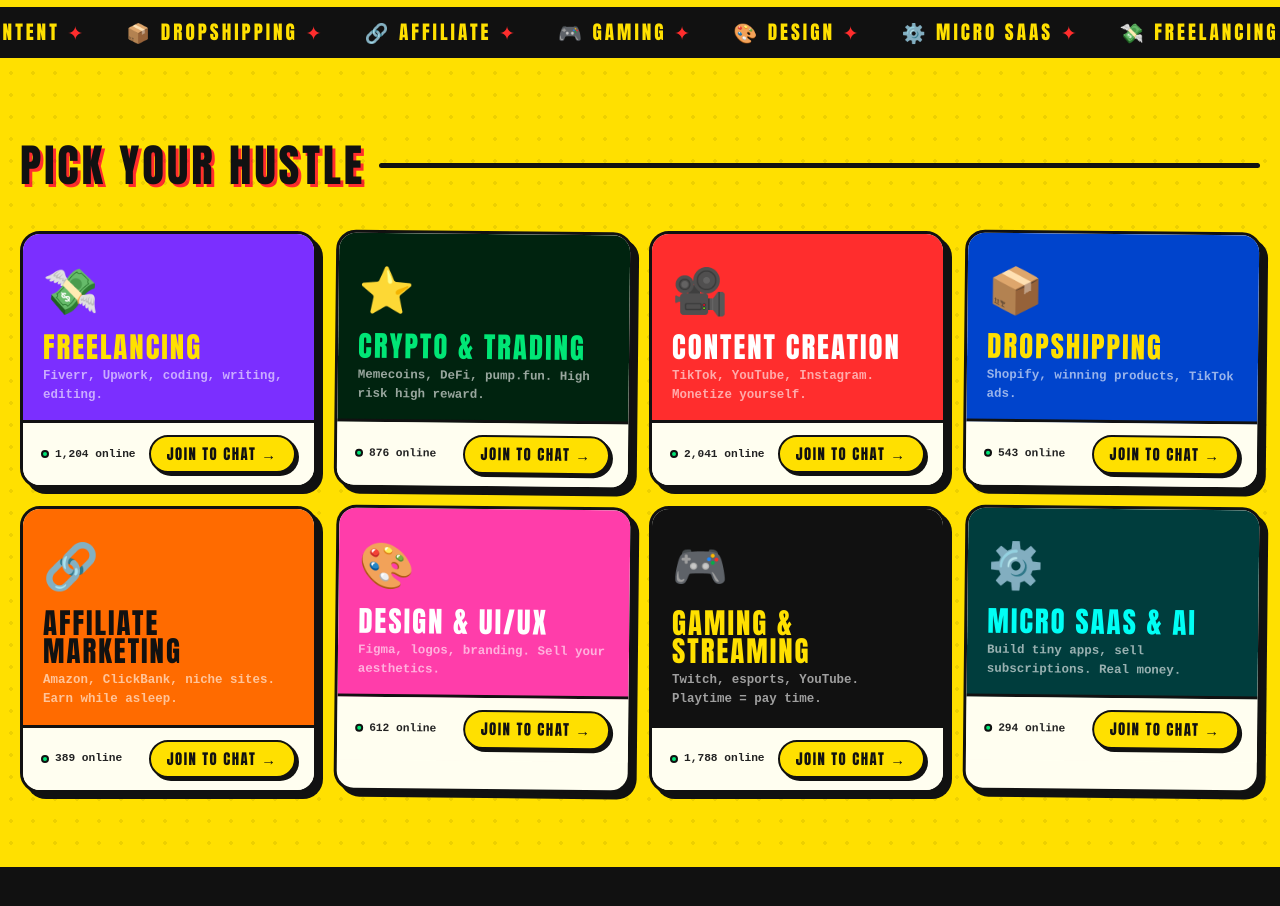
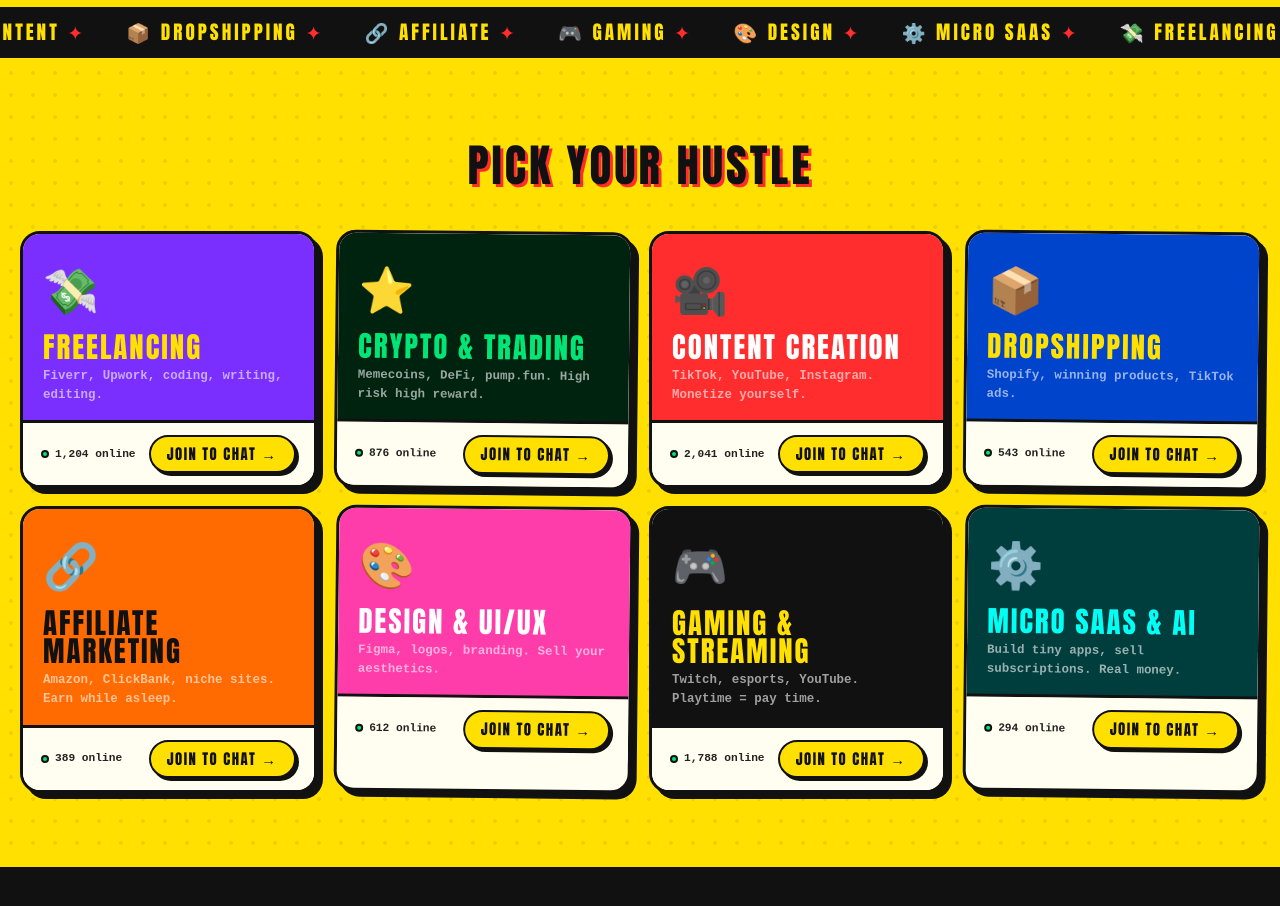
Before and after one commit to orfeakos/hustle-zone, a Next.js app: page / in a window 1280 px wide. Shown: the part 1040-1946 px from the top of the page. Built offline with nearby package versions, Linux system fonts and the light colour scheme; no server answers.

Commit message:
Center 'PICK YOUR HUSTLE' heading

```diff
--- a/app/page.tsx
+++ b/app/page.tsx
@@ -87,9 +87,8 @@ export default function Home() {
       {/* CATEGORIES */}
       <section id="categories" style={{background:'#FFE000',padding:'70px 20px',position:'relative'}}>
         <div style={{position:'absolute',inset:0,backgroundImage:'radial-gradient(circle,rgba(0,0,0,0.07) 2px,transparent 2px)',backgroundSize:'22px 22px',pointerEvents:'none'}}/>
-        <div style={{display:'flex',alignItems:'center',gap:'14px',marginBottom:'32px'}}>
+        <div style={{display:'flex',alignItems:'center',justifyContent:'center',gap:'14px',marginBottom:'32px'}}>
           <h2 style={{fontFamily:'Impact,sans-serif',fontSize:'2.8rem',letterSpacing:'3px',color:'#111',textShadow:'3px 3px 0 #FF2D2D',whiteSpace:'nowrap'}}>PICK YOUR HUSTLE</h2>
-          <div style={{flex:1,height:'5px',background:'#111',borderRadius:'3px'}}/>
         </div>
         <div style={{display:'grid',gridTemplateColumns:'repeat(auto-fill,minmax(280px,1fr))',gap:'18px',position:'relative',zIndex:1}}>
           {CATS.map((cat, i) => (
```
